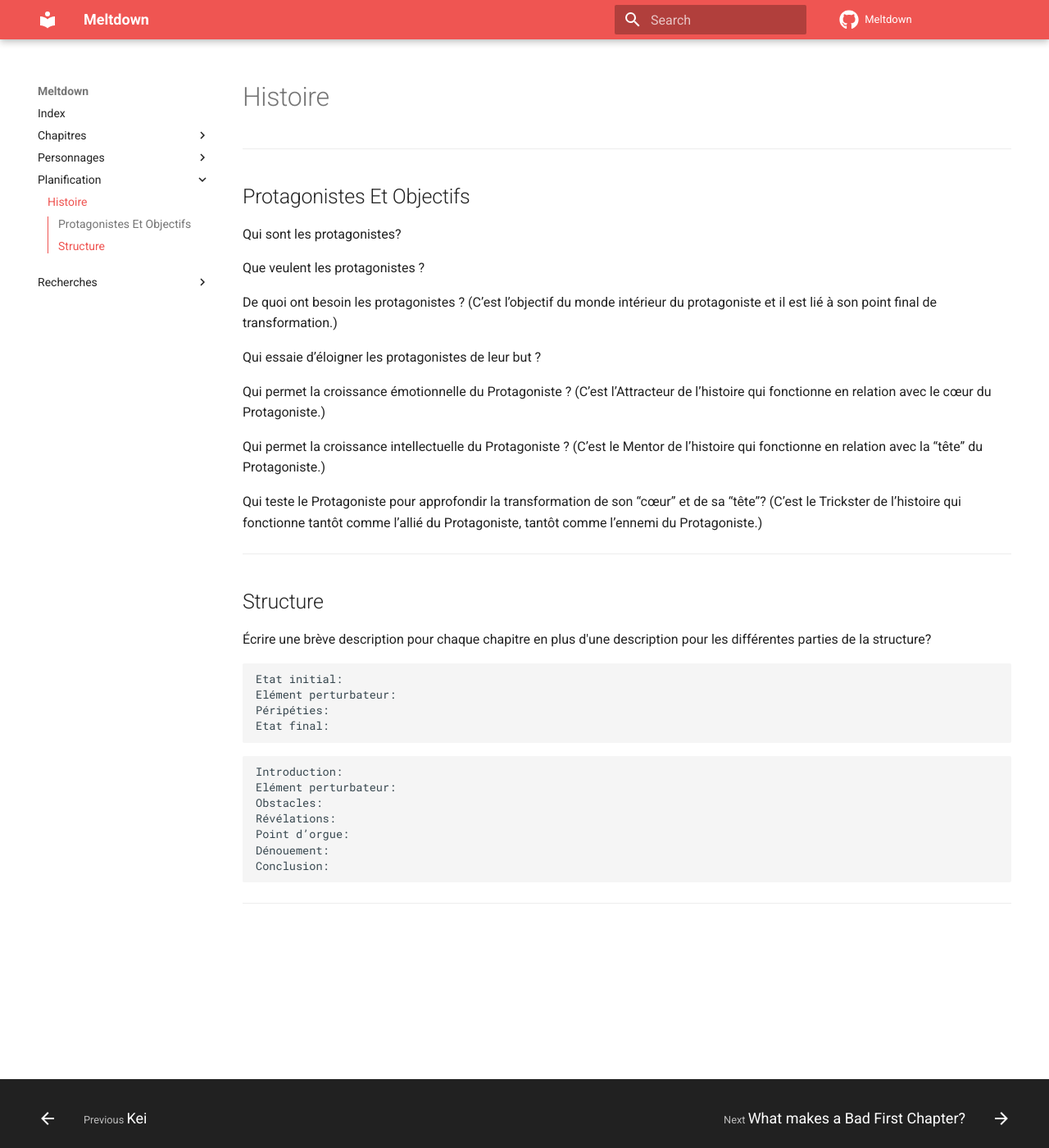
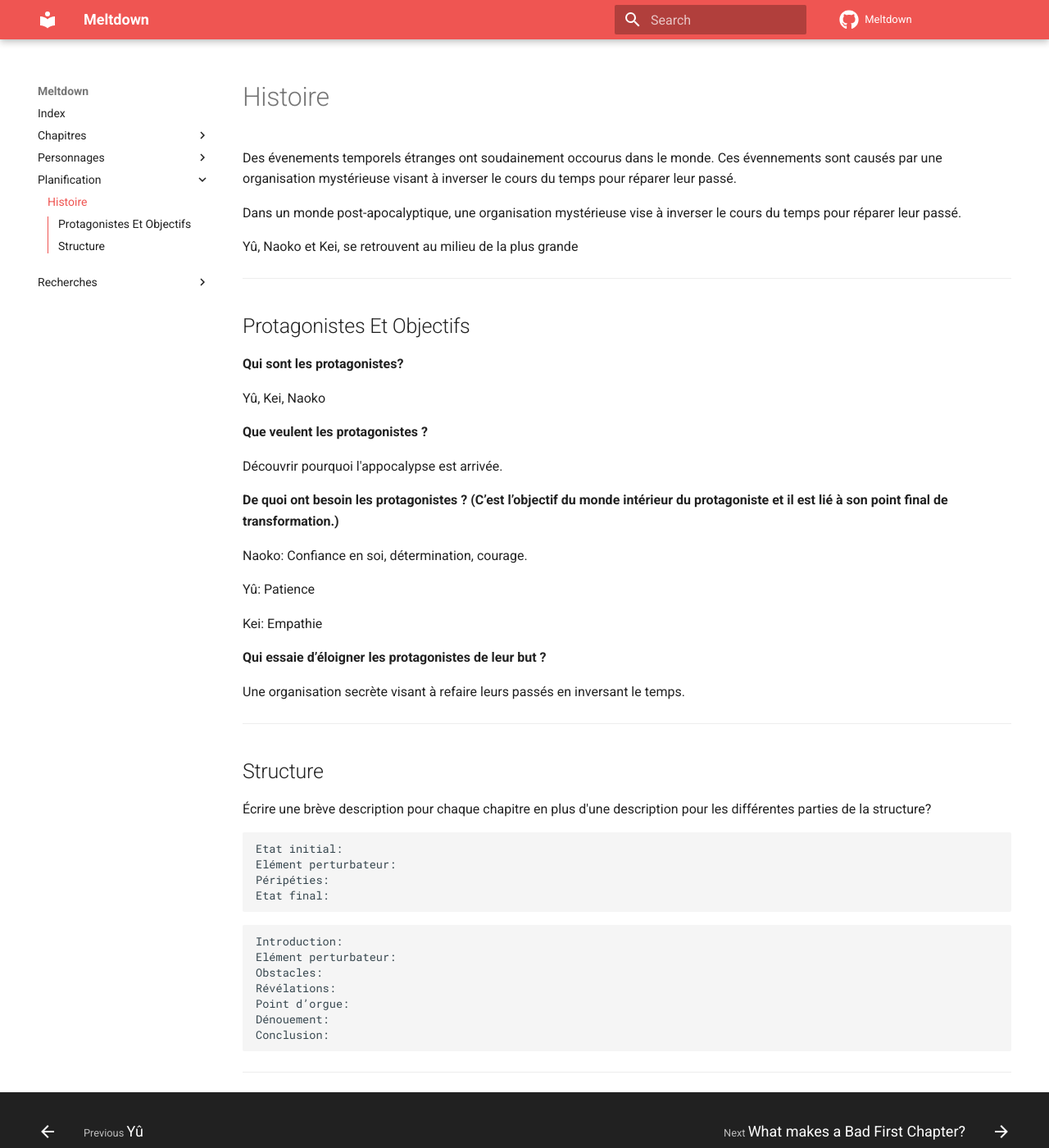
Before and after one commit to TheoYOSHIURA/Meltdown, an MkDocs documentation site: the page built from docs/Planification/story.md, in a window 1280 px wide and 1400 px high. Shown: the whole window at 82% size. Built offline with MkDocs 1.6.1 and Material for MkDocs 9.7.7, drawn with Linux system fonts in a browser that asks for light colours; comment, search, counter and statistics services are not loaded.

Commit message:
update personnages

```diff
--- a/docs/Planification/story.md
+++ b/docs/Planification/story.md
@@ -1,22 +1,35 @@
 # Histoire
+
+Des évenements temporels étranges ont soudainement occourus dans le monde. Ces évennements sont causés par une organisation mystérieuse visant à inverser le cours du temps pour réparer leur passé.
+
+Dans un monde post-apocalyptique, une organisation mystérieuse vise à inverser le cours du temps pour réparer leur passé.
+
+Yû, Naoko et Kei, se retrouvent au milieu de la plus grande
 
 ---
 
 ## Protagonistes Et Objectifs
 
-Qui sont les protagonistes?
+**Qui sont les protagonistes?**
 
-Que veulent les protagonistes ?
+Yû, Kei, Naoko
 
-De quoi ont besoin les protagonistes ? (C’est l’objectif du monde intérieur du protagoniste et il est lié à son point final de transformation.)
 
-Qui essaie d’éloigner les protagonistes de leur but ?
+**Que veulent les protagonistes ?**
 
-Qui permet la croissance émotionnelle du Protagoniste ? (C’est l’Attracteur de l’histoire qui fonctionne en relation avec le cœur du Protagoniste.)
+Découvrir pourquoi l'appocalypse est arrivée.
 
-Qui permet la croissance intellectuelle du Protagoniste ? (C’est le Mentor de l’histoire qui fonctionne en relation avec la “tête” du Protagoniste.)
+**De quoi ont besoin les protagonistes ? (C’est l’objectif du monde intérieur du protagoniste et il est lié à son point final de transformation.)**
 
-Qui teste le Protagoniste pour approfondir la transformation de son “cœur” et de sa “tête”? (C’est le Trickster de l’histoire qui fonctionne tantôt comme l’allié du Protagoniste, tantôt comme l’ennemi du Protagoniste.)
+Naoko: Confiance en soi, détermination, courage.
+
+Yû: Patience
+
+Kei: Empathie
+
+**Qui essaie d’éloigner les protagonistes de leur but ?**
+
+Une organisation secrète visant à refaire leurs passés en inversant le temps.
 
 ---
 
```
Also changed, not shown: docs/Personnages/kei.md (renamed from docs/Personnages/character3.md), docs/Personnages/naoko.md (renamed from docs/Personnages/character2.md), docs/Personnages/organisation.md (added), docs/Personnages/yû.md (renamed from docs/Personnages/character1.md).
